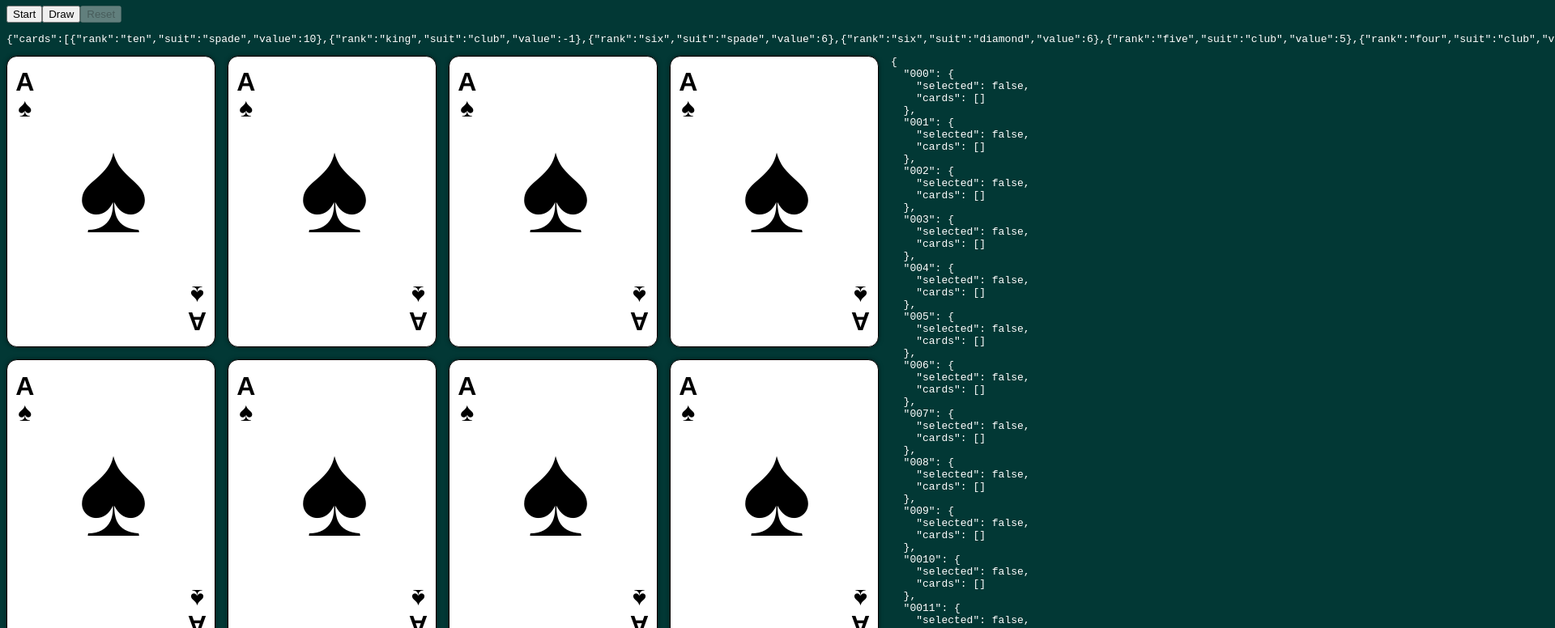
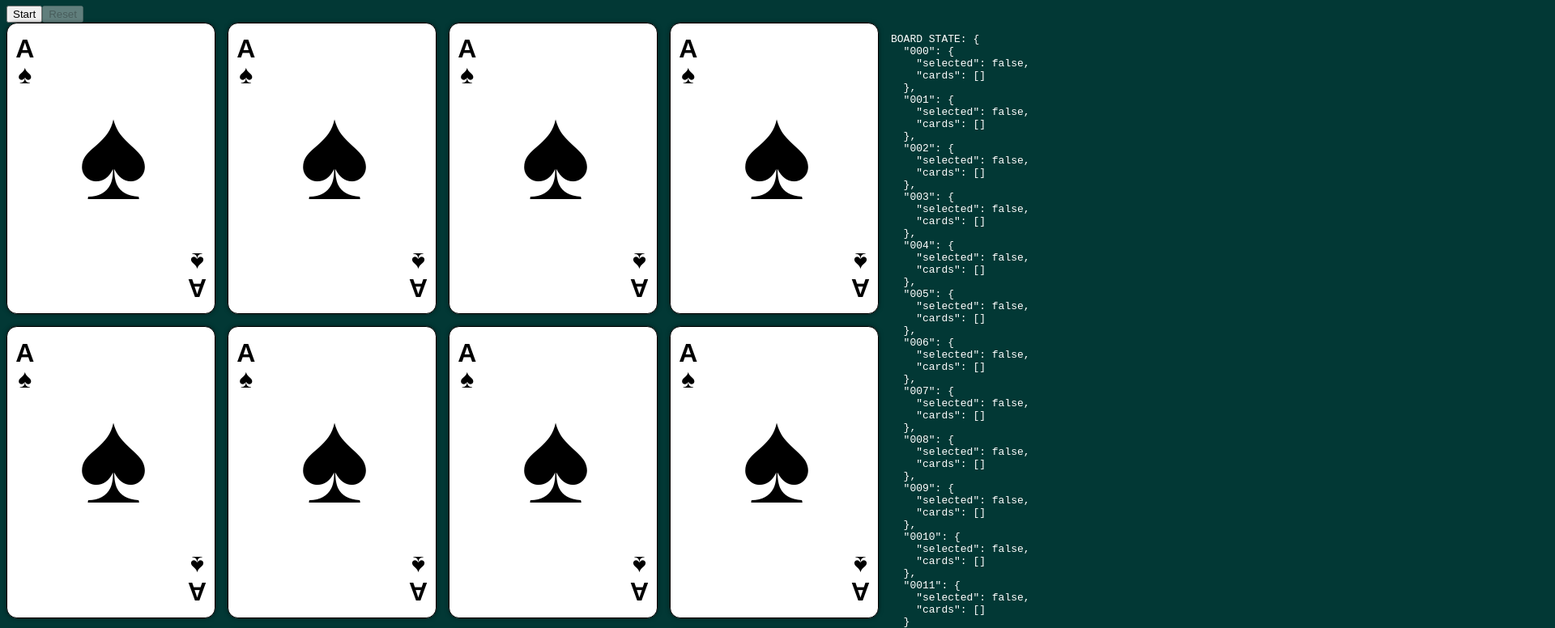
Before and after one commit to ayrbox/nepali-solitaire, a Gatsby site: page / in a window 1280 px wide. Shown: the part 73-849 px from the top of the page at 81% size, 1920 px wide, since content can reach past the window. Built offline with nearby package versions, Linux system fonts and the light colour scheme; Gatsby itself is replaced by a stand-in of ours.

Commit message:
Clean up.

```diff
--- a/src/components/Board/index.js
+++ b/src/components/Board/index.js
@@ -5,7 +5,6 @@ import { useBoard } from '../../contexts/BoardContext';
 import Card from '../Card';
 
 const Board = () => {
-  const [cards, setCards] = useState([]);
   const [_, { reset, drawCard }] = useDeck();
   const [
     { board },
@@ -31,11 +30,6 @@ const Board = () => {
     });
   };
 
-  const handleDraw = e => {
-    e.preventDefault();
-    setCards(drawCard(1));
-  };
-
   const handleCardClick = key => e => {
     e.preventDefault();
     selectBoardItem({
@@ -46,14 +40,9 @@ const Board = () => {
   return (
     <>
       <button onClick={handleStart}>Start</button>
-      <button onClick={handleDraw} disabled={_.remaining === 0}>
-        Draw
-      </button>
       <button onClick={handleReset} disabled={_.remaining > 0}>
         Reset
       </button>
-
-      <pre>{JSON.stringify(_)}</pre>
 
       {Object.keys(board).map(boardKey => {
         const { cards, selected } = board[boardKey];
@@ -71,7 +60,9 @@ const Board = () => {
       })}
 
       {/* TODO: Draw current state in hidden modal */}
-      <pre>{JSON.stringify(board, null, 2)}</pre>
+      <pre>BOARD STATE: {JSON.stringify(board, null, 2)}</pre>
+
+      <pre>DECK STATE: {JSON.stringify(_, null, 2)}</pre>
     </>
   );
 };
```
